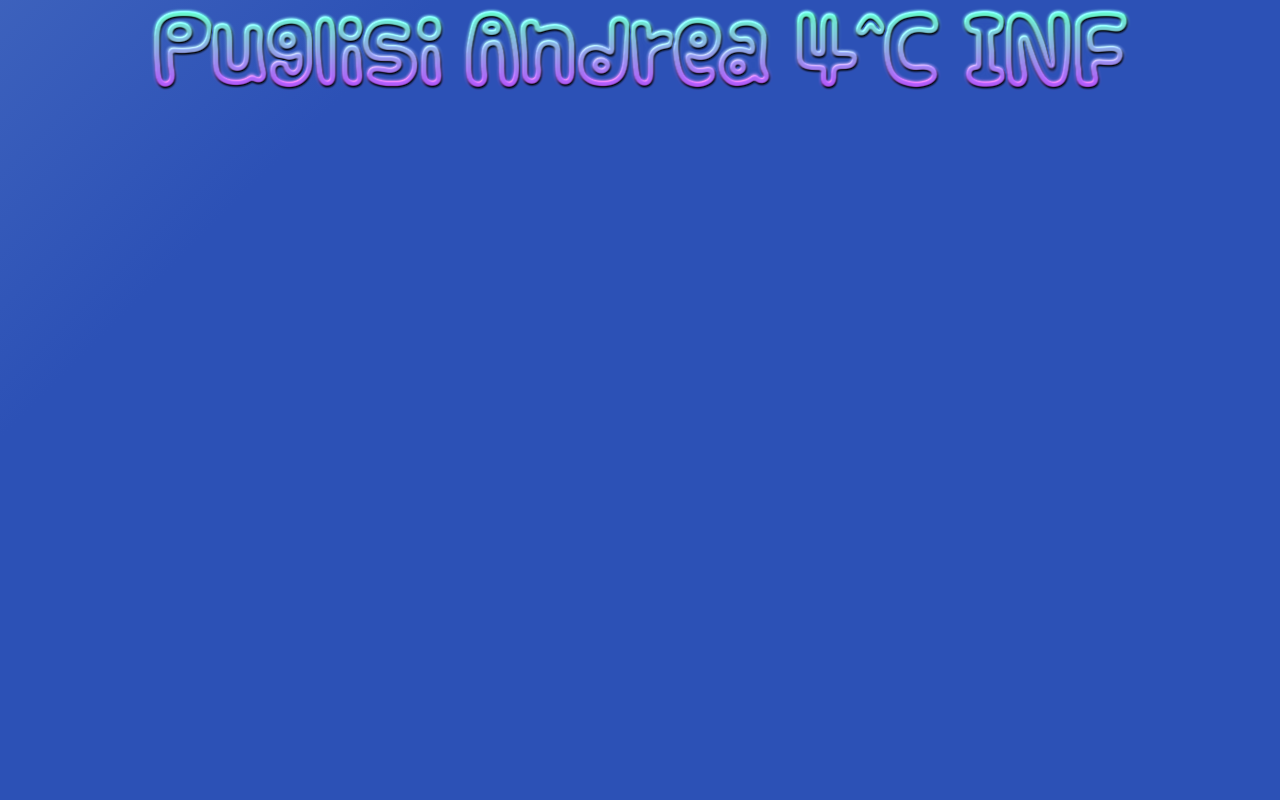
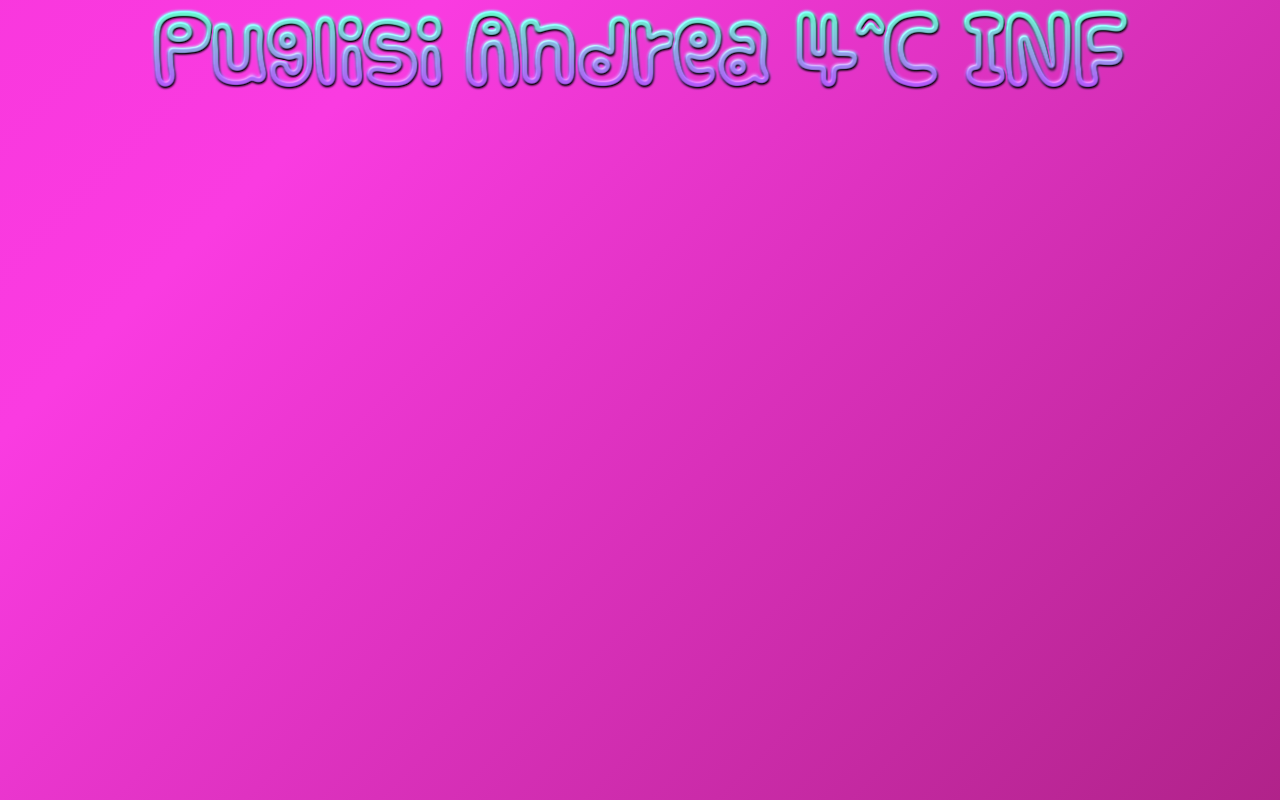
Before and after one commit to acryd03/acryd03.github.io, a plain HTML site: page index.html in a window 1280 px wide. Drawn offline with Linux system fonts and the light colour scheme.

Commit message:
Update style.css

```diff
--- a/Css/style.css
+++ b/Css/style.css
@@ -6,7 +6,7 @@ body {
     min-height: 100vh;
 
     margin:0px;
-    background: linear-gradient(-45deg, #afd2e9, #2c51b6,#2c51b6, #afd2e9);
+    background: linear-gradient(-45deg, #e9afd8, #5f0729,#fa3be1, #f520c7);
     background-size: 500% 500%;
     animation: gradient 7s ease infinite;
 }
```
